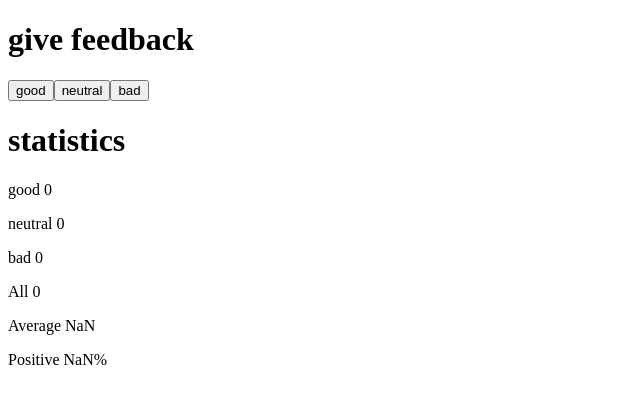
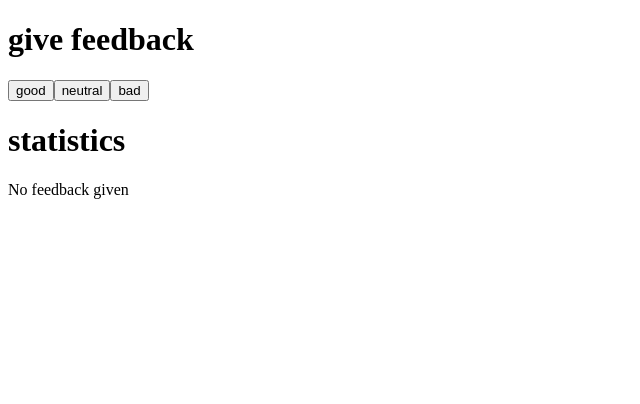
Before and after one commit to Altovolta/Fullstack-Open, a React (Vite) app in the folder part1/unicafe/: page / in a window 1280 px wide. Shown: the top 404 px of the page, without its empty margins (0-640 px from the left). Built offline with nearby package versions, Linux system fonts and the light colour scheme.

Commit message:
feat: exercise 1.9 - unicafe, part 4 done

```diff
--- a/part1/unicafe/src/App.jsx
+++ b/part1/unicafe/src/App.jsx
@@ -14,6 +14,16 @@ const Statistics = ({good, neutral, bad}) => {
   const total = good + bad + neutral
   const average = (good - bad)/total
   const positive = good/total
+
+  if (total == 0) {
+    return (
+      <>
+        <p>
+          No feedback given
+        </p>
+      </>
+    )
+  }
 
   return (
     <>
```
